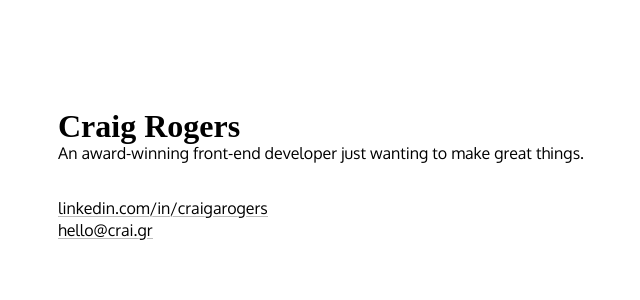
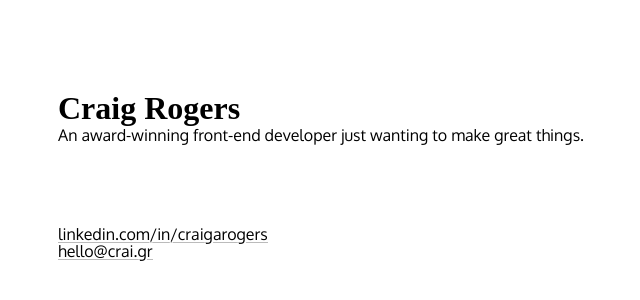
Before and after one commit to twentyrogersc/crai.gr, a Next.js app: page / in a window 1280 px wide. Shown: the part 224-524 px from the top of the page, without its empty margins (292-932 px from the left). Built offline with nearby package versions, Linux system fonts and the light colour scheme.

Commit message:
Added shared Section component.

```diff
--- a/components/Contact.js
+++ b/components/Contact.js
@@ -1,7 +1,10 @@
 import Link from './Link'
+import Section from './Section'
 import styled from 'styled-components'
 
-const Root = styled.section``
+const Root = Section.extend`
+  align-items: flex-start;
+`
 
 const WebsiteLink = Link.extend`
   display: none;
@@ -11,17 +14,15 @@ const WebsiteLink = Link.extend`
   }
 `
 
-export default function Contact() {
+export default function Contact({ nested }) {
   return (
-    <Root>
+    <Root nested={nested}>
       <Link href="https://uk.linkedin.com/in/craigarogers" target="_blank">
         linkedin.com/in/craigarogers
       </Link>
-      <br />
       <Link href="mailto:hello@crai.gr" target="_blank">
         hello@crai.gr
       </Link>
-      <br />
       <WebsiteLink href="/" target="_blank">
         crai.gr
       </WebsiteLink>
--- a/components/Intro.js
+++ b/components/Intro.js
@@ -1,28 +1,22 @@
+import Section from './Section'
 import Title from './Title'
 import styled from 'styled-components'
 
-const Root = styled.header`
-  display: flex;
-  flex-direction: column;
-  justify-content: center;
-  margin: 0 auto;
-
+const Root = Section.withComponent('header').extend`
   @media screen {
-    max-width: 620px;
     min-height: 100vh;
-    padding: 20px;
   }
 `
 
 const Bio = styled.p`
-  margin: ${({ bottom }) => (bottom ? '0 0 2em' : 0)};
+  margin: 0;
 `
 
 export default function Intro({ children, expand }) {
   return (
     <Root>
       <Title>Craig Rogers</Title>
-      <Bio bottom={!!children}>
+      <Bio>
         An award-winning front-end developer just wanting to make great things.
         {expand &&
           `
--- /dev/null
+++ b/components/Section.js
@@ -0,0 +1,15 @@
+import styled from 'styled-components'
+
+export default styled.section`
+  display: flex;
+  flex-direction: column;
+  justify-content: center;
+  margin: 40px auto;
+  width: 100%;
+
+  @media screen {
+    max-width: 620px;
+    min-width: 300px;
+    padding: ${({ nested }) => (nested ? '40px 0' : '40px 20px')};
+  }
+`
--- a/pages/index.js
+++ b/pages/index.js
@@ -4,7 +4,7 @@ import Intro from '../components/Intro'
 export default function Index() {
   return (
     <Intro>
-      <Contact />
+      <Contact nested />
     </Intro>
   )
 }
```
Also changed, not shown: components/Skills.js (+10 -5 lines).
